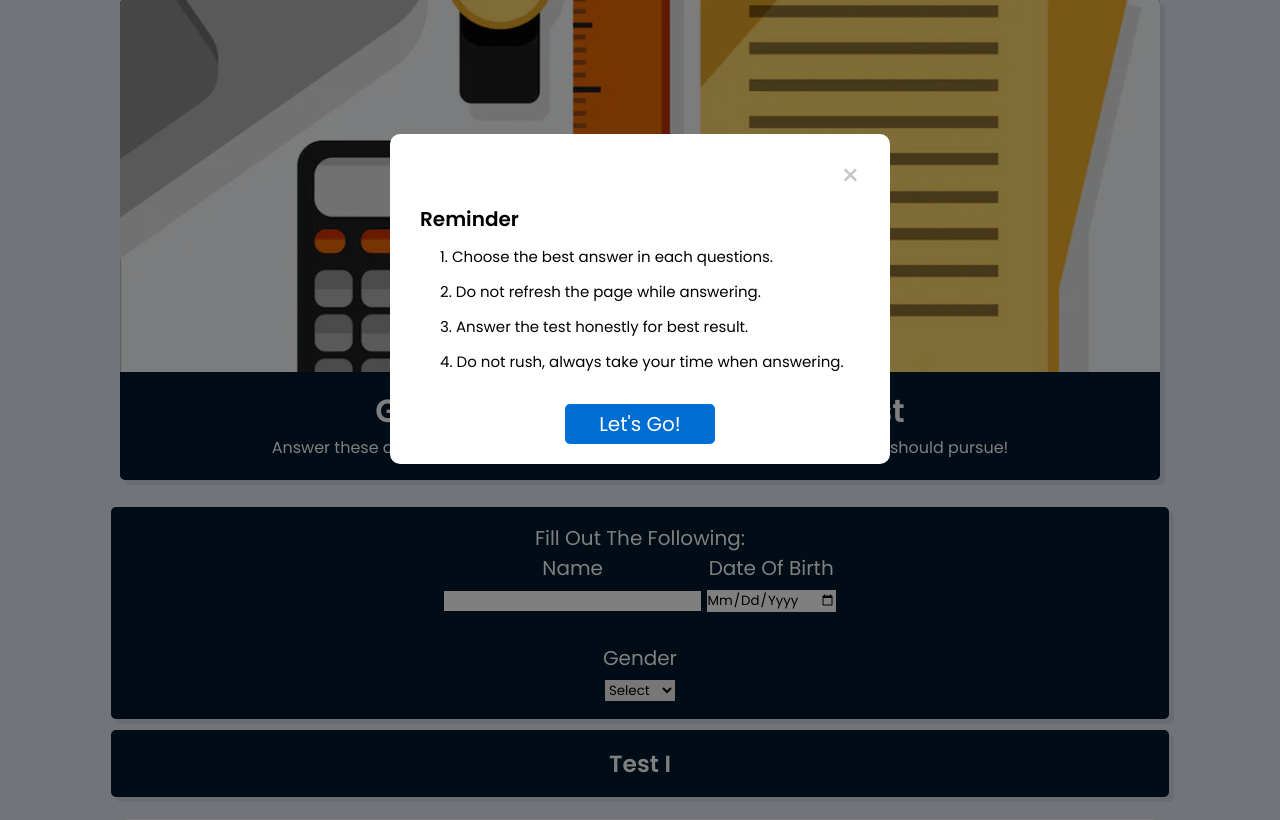
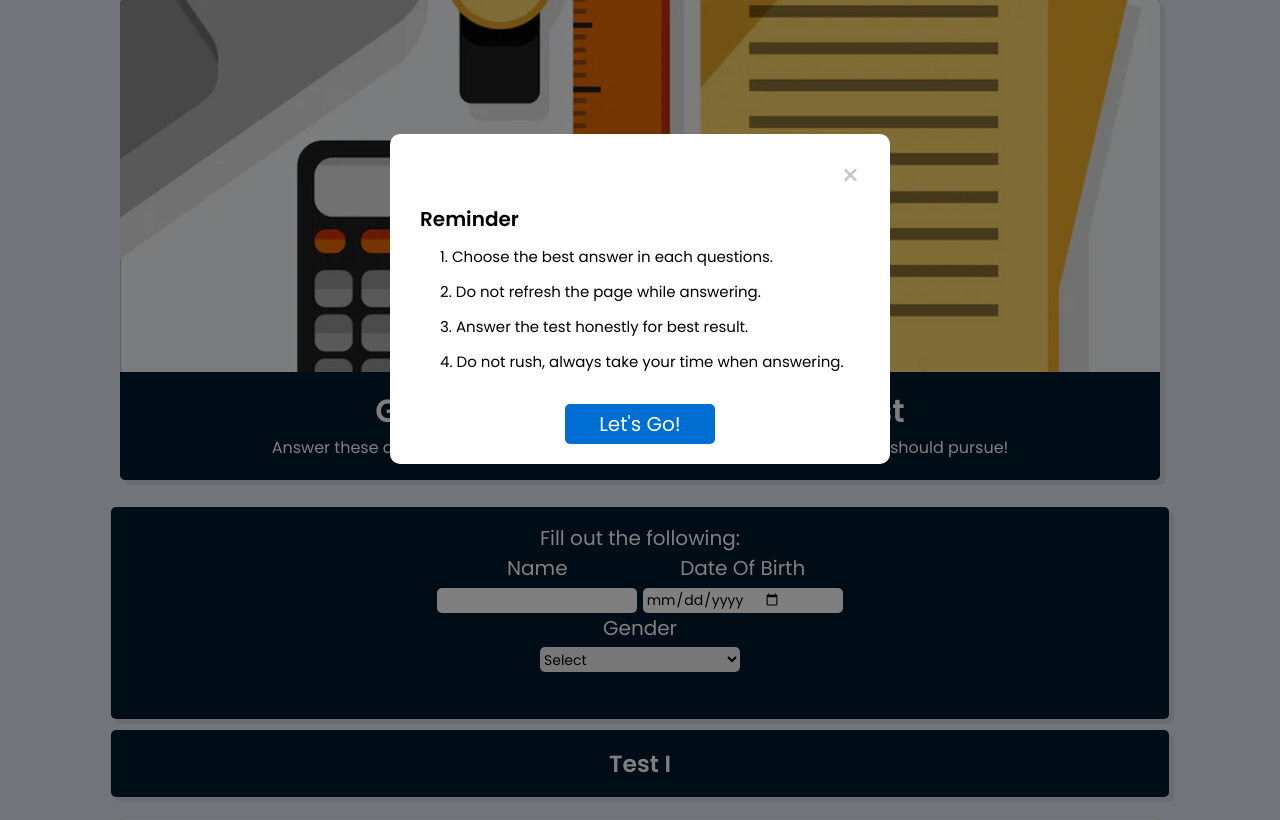
Before and after one commit to christine-lehmann/SHS-Academic-Track-Recommender-System, a PHP site: page / in a window 1280 px wide. Shown: the part 101-921 px from the top of the page. Run offline with PHP 8.4, Linux system fonts and the light colour scheme; some libraries are stand-ins or nearby versions.

Commit message:
minimal changes in name, gender, dob input box

```diff
--- a/css/index.css
+++ b/css/index.css
@@ -313,6 +313,29 @@ body{
     text-align: center;
     align-self: flex-end;
 }
+.intchart-container{
+    width: 100%;
+    height: 400px;
+}
+input[type="text" i] {
+    padding: 1px 3px;
+    font-size: 14px;
+}
+input[type="date" i] {
+    align-items: center;
+    display: inline-flex;
+    padding-inline-start: 1px;
+    cursor: default;
+    overflow: hidden;
+    font-size: 14px;
+    padding: 1px 3px;
+}
+select:not(:-internal-list-box) {
+    overflow: visible !important;
+}
+select{
+    font-size: 14px;
+}
 
 
 /* Media queries */
--- a/index.php
+++ b/index.php
@@ -102,22 +102,21 @@
       <span id="progress-value"><i class="fa fa-arrow-up" aria-hidden="true"></i></span>
     </div>
     <div class="container">
-      <div class="title">Fill out the following:
+      <div class="title" style="text-transform: none;">Fill out the following:
             <br>
             <div class="form-group col-lg-3" id="nameForm" style="display:inline-block; align-items: center">
               <label for="name" class="prompt">Name</label><br>
-              <input type="text" class="form-control" id="name" required>
+              <input type="text" class="form-control" id="name" style="height:25px; width: 200px; border-radius: 5px;" required>
             </div>
 
             <div class="form-group col-lg-3" id="dobForm" style="display:inline-block; margin: auto; align-items: center">
               <label for="datePicker" class="prompt">Date of Birth</label><br>
-              <input type="date" class="form-control" id="datePicker" required>
+              <input type="date" class="form-control" style="height:25px; width: 200px; text-transform: none;border-radius: 5px;" id="datePicker" required>
             </div>
 
             <div class="form-group col-lg-3" id="genderForm">
-              <br>
                 <label for="gender" class="prompt">Gender</label><br>
-                <select id="gender">
+                <select id="gender" style="height:25px; width: 200px; text-transform: none;border-radius: 5px;">
                   <option disabled hidden selected>Select</option>
                   <option value="male">Male</option>
                   <option value="female">Female</option>
@@ -130,7 +129,8 @@
                   <input type="radio" name="gender" value="1"> Female</label>
                 <label>
                   <input type="radio" name="gender" value="0"> Prefer not to say</label> -->
-            </div>
+                <br><br>
+              </div>
 
           <!-- </div>
         </form> -->
@@ -138,7 +138,7 @@
     </div>
 
 
-    <!-- VERBAL ABILITY -->
+  <!-- VERBAL ABILITY -->
             <div class="title">
               <h3>Test I</h3>
             </div>
@@ -329,7 +329,7 @@
                   <input type="radio" name="VAq10" value="1"> D. Abstain</label>
               </div>
             </div>
-    <!-- READING COMPREHENSION ABILITY -->
+  <!-- READING COMPREHENSION ABILITY -->
         <div class="q">
           <div class="title">
             <h3>Test II</h3>
@@ -510,7 +510,7 @@
         </div>
 
 
-      <!-- SCIENTIFIC ABILITY -->
+  <!-- SCIENTIFIC ABILITY -->
           <div class="title">
             <h3>Test III</h3>
           </div>
--- a/js/newinterest.js
+++ b/js/newinterest.js
@@ -560,7 +560,7 @@
 
   $('#datePicker').val(today);
 
-    $('#submit-button').click(function(){
+    $('#submit-intbutton').click(function(){
 
         testClicked();
 
@@ -597,6 +597,8 @@
       //Get the quiz answers and calculate the GSA scores
       //calculateResults returns the scores as an array ([lraScore, maScore, saScore, vaScore, rcScore])
       const nameInput = $("input#name").val();
+      // const dobInput = $("input#dob").val();
+      // const genderInput = $("input#gender").val();
     //   const gsaScores= calculateResults(
     //   $("input:radio[name=LRAq1]:checked").val(),
     //   $("input:radio[name=LRAq2]:checked").val(),
--- a/newinterest.php
+++ b/newinterest.php
@@ -1453,6 +1453,8 @@
                     <div class="row">
                         <div class="column">
                             <h2>Examinee Name: <span class="intname"></span></h2>
+                            <h2 style="font-size:medium">Date of Birth: <span class="getDate"></span></h2>
+                            <h2 style="font-size:medium">Gender: <span class="getGender"></span></h2>
                             <h2>Examination Date: <span id="showDate"></span></h2>
                             <!-- <h2 id="Stem">GSA Recommend: STEM</h2>
                             <h2 id="Abm">GSA Recommend: ABM</h2>
```
